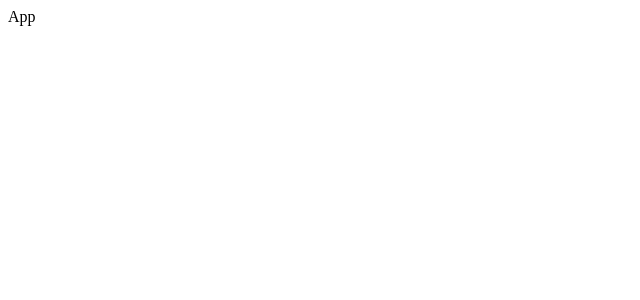
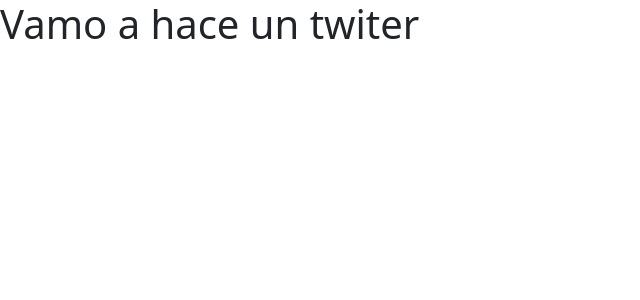
Before and after one commit to JuanAgusAlej/catgame, a React (Create React App) app: page / in a window 1280 px wide. Shown: the top 300 px of the page, without its empty margins (0-640 px from the left). Built offline with nearby package versions, Linux system fonts and the light colour scheme.

Commit message:
boceto homepage

```diff
--- a/package.json
+++ b/package.json
@@ -6,6 +6,7 @@
     "@testing-library/jest-dom": "^5.16.4",
     "@testing-library/react": "^13.1.1",
     "@testing-library/user-event": "^13.5.0",
+    "bootstrap": "^5.1.3",
     "react": "^18.1.0",
     "react-dom": "^18.1.0",
     "react-scripts": "5.0.1",
--- a/src/App.jsx
+++ b/src/App.jsx
@@ -1,9 +1,15 @@
-import React from 'react'
+import React from "react";
+
+import "bootstrap/dist/css/bootstrap.min.css";
+
+import "bootstrap/dist/js/bootstrap.bundle";
 
 const App = () => {
   return (
-    <div>App</div>
-  )
-}
+    <div>
+      <h1>Vamo a hace un twiter</h1>
+    </div>
+  );
+};
 
-export default App
+export default App;
--- /dev/null
+++ b/src/style/homepage.css
@@ -0,0 +1,3 @@
+body{
+    font-family:'Courier New', Courier ;
+}
--- a/src/style/relleno.css
+++ b/src/style/relleno.css
@@ -1,2 +1,2 @@
-Esto es un relleno
-https://www.youtube.com/watch?v=amDMZ5tSysY
+/* Esto es un relleno
+https://www.youtube.com/watch?v=amDMZ5tSysY */
```
Also changed, not shown: 1 other file (tests, documents, lock files or other folders).
